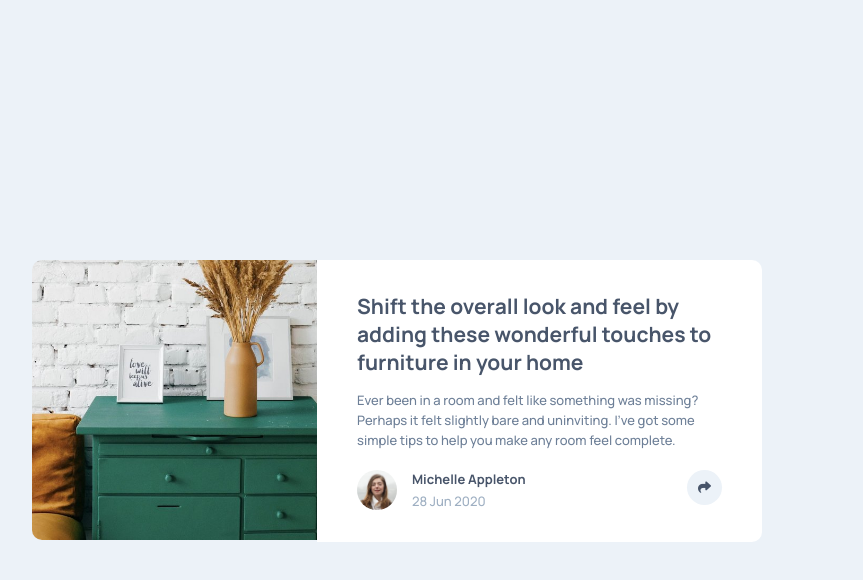
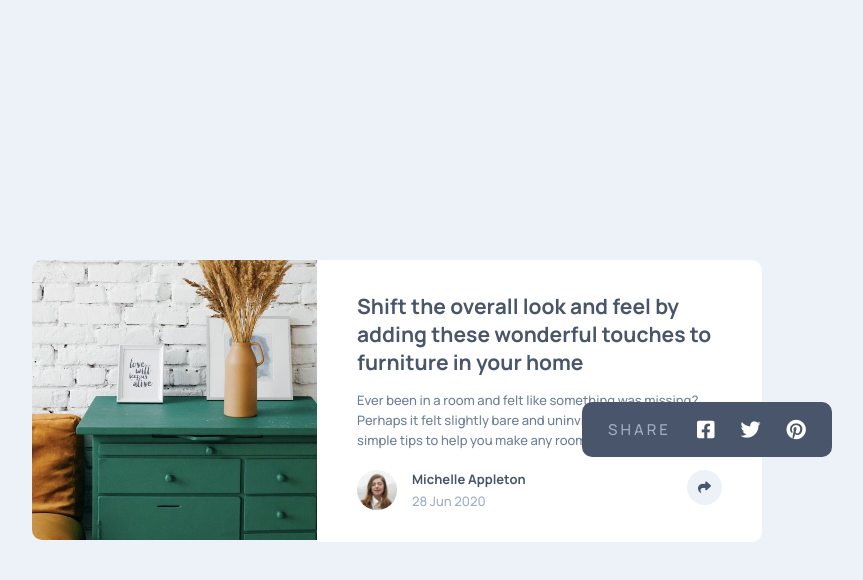
Before and after one commit to DarkPsycho0/article-preview-component, a plain HTML site: page index.html in a window 1280 px wide. Both pictures are taken after a click on the icon 947 px from the left and 487 px from the top of the page. Shown: the whole page, without its empty margins (243-1106 px from the left). Drawn offline with Linux system fonts and the light colour scheme.

Commit message:
js pronto

```diff
--- a/index.html
+++ b/index.html
@@ -10,7 +10,7 @@
     <link rel="stylesheet" href="./src/css/responsive.css">
     <link rel="shortcut icon" href="./src/images/favicon-32x32.png" type="image/x-icon">
     <link rel="stylesheet" href="https://cdnjs.cloudflare.com/ajax/libs/font-awesome/6.3.0/css/all.min.css">
-    <title>Document</title>
+    <title>Frontend Mentor | Article preview component</title>
 </head>
 
 <body>
--- a/src/js/index.js
+++ b/src/js/index.js
@@ -0,0 +1,6 @@
+const buttonShare = document.querySelector(".fa-share")
+const share = document.querySelector(".share")
+
+buttonShare.addEventListener("click", function(){
+    share.classList.toggle("none")
+})
```
